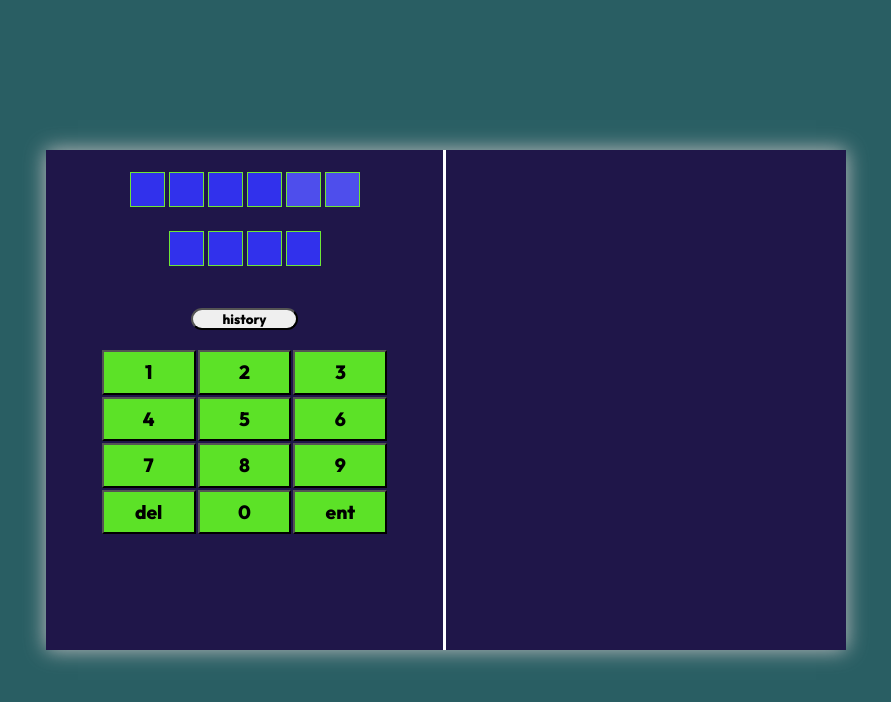
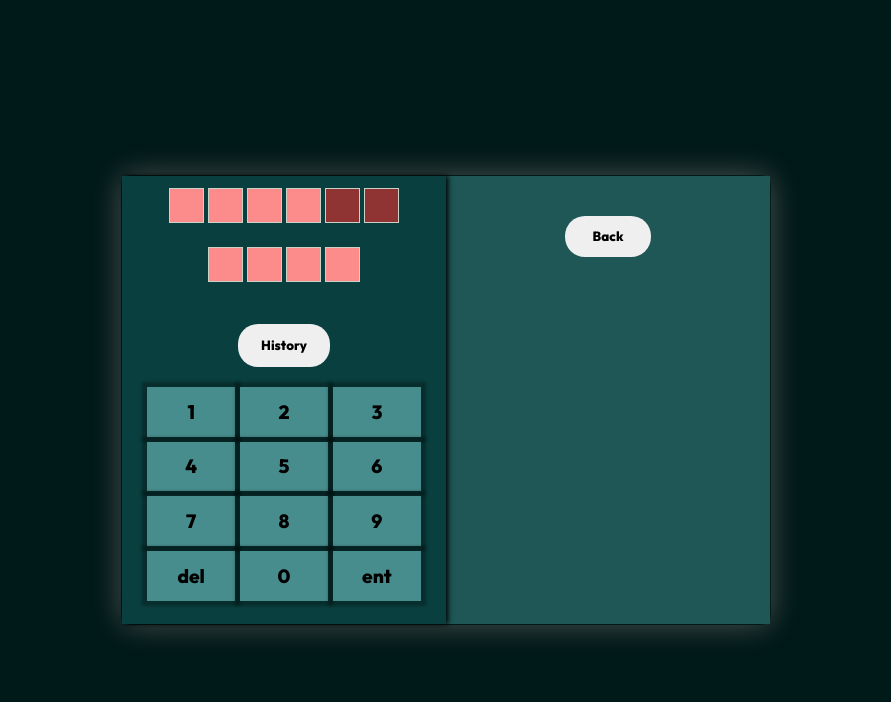
Before and after one commit to BrookFeleke/NumPo, a plain HTML site: page index.html in a window 1280 px wide. Shown: the whole page, without its empty margins (194-1085 px from the left). Drawn offline with Linux system fonts and the light colour scheme.

Commit message:
made  some ui changes:sparkles:

```diff
--- a/index.html
+++ b/index.html
@@ -26,7 +26,7 @@
           <div class="input cell" id="input-cell"></div>
           <div class="input cell" id="input-cell"></div>
         </div>
-        <button class="h-button">history</button>
+        <button class="h-button">History</button>
         <div class="keyboard">
           <button class="key" data-key="1">1</button>
           <button class="key" data-key="2">2</button>
@@ -43,6 +43,7 @@
         </div>
       </div>
       <div class="history">
+
         <!-- <div class="result-c">
             <div class="cell"></div>
             <div class="cell"></div>
@@ -51,7 +52,7 @@
             <div class="cell result-cell"></div>
             <div class="cell result-cell"></div>
           </div> -->
-
+          <button class="back-button">Back</button>
       </div>
     </div>
 
--- a/script.js
+++ b/script.js
@@ -2,35 +2,59 @@ const historyButton = document.querySelector(".h-button");
 const history = document.querySelector(".history");
 const container = document.querySelector(".container");
 const game = document.querySelector(".game");
-const inputGrid = document.querySelector(".input-c")
-const latestResult = document.querySelector(".result-c")
+const inputGrid = document.querySelector(".input-c");
+const latestResult = document.querySelector(".result-c");
+const back = document.querySelector(".back-button")
+var width = window.innerWidth > 0 ? window.innerWidth : screen.width;
+
+console.log("width");
+console.log(width);
+
+function modileResp() {
+  if (width < 640) {
+  }
+}
+
+back.addEventListener("click", () => {
+
+        container.classList.toggle("active");
+        history.classList.toggle("mobile");
+        game.classList.toggle("mobile");
+
+})
 
 historyButton.addEventListener("click", () => {
+  if (width > 640) {
     container.classList.toggle("active");
     history.classList.toggle("active");
     game.classList.toggle("active");
+  } else {
+    container.classList.toggle("active");
+    history.classList.toggle("mobile");
+    game.classList.toggle("mobile");
+  }
 });
 
 const randomNumber = [];
 
 function getRan() {
-    return Math.floor(Math.random() * 10)
+  return Math.floor(Math.random() * 10);
 }
 //generated random number
-function generateRandom(){
-    for( var i = 0; i < 4; i++){
-        if(i === 0){
+function generateRandom() {
+  for (var i = 0; i < 4; i++) {
+    if (i === 0) {
       var random = getRan();
-            while(random === 0) random = getRan();
+      while (random === 0) random = getRan();
       randomNumber[i] = random;
-        } else{
+    } else {
       var random = getRan();
-        while(randomNumber.includes(random)) random = getRan();
+      while (randomNumber.includes(random)) random = getRan();
       randomNumber[i] = random;
     }
   }
-    console.log(randomNumber)
-};
+  console.log(randomNumber);
+}
 
 function startInteraction() {
   generateRandom();
@@ -52,7 +76,7 @@ function handleMouseClick(e) {
     submitGuess();
   }
   if (e.target.matches("[data-delete]")) {
-    deleteKey()
+    deleteKey();
   }
 }
 
@@ -63,54 +87,52 @@ function handleKeyPress(e) {
   if (e.key === "Backspace" || e.key === "Delete") {
     deleteKey();
   }
-  if(e.key.match(/^[0-9]$/)) {
-      pressKey(e.key)
+  if (e.key.match(/^[0-9]$/)) {
+    pressKey(e.key);
   }
 }
 
 function deleteKey() {
   const activeTiles = getActiveTiles();
-    const lastTile = activeTiles[activeTiles.length - 1]
+  const lastTile = activeTiles[activeTiles.length - 1];
 
-    if(lastTile == null)
-        return
-    lastTile.textContent = '';
-    delete lastTile.dataset.state
-    delete lastTile.dataset.number
-
+  if (lastTile == null) return;
+  lastTile.textContent = "";
+  delete lastTile.dataset.state;
+  delete lastTile.dataset.number;
 }
 
 function pressKey(key) {
-    const nextTile = inputGrid.querySelector(":not([data-number])")
+  const nextTile = inputGrid.querySelector(":not([data-number])");
   nextTile.dataset.number = key;
   nextTile.textContent = key;
-    nextTile.dataset.state = "filled"
+  nextTile.dataset.state = "filled";
 }
 
 function getActiveTiles() {
-    return inputGrid.querySelectorAll('[data-state="filled"]')
+  return inputGrid.querySelectorAll('[data-state="filled"]');
 }
 
 function submitGuess() {
-    let n = 0
-    let p = 0
+  let n = 0;
+  let p = 0;
   const userGuess = [];
   const activeTiles = getActiveTiles();
-    if(activeTiles.length < 3){
-        console.log(activeTiles.length)
-        alert("hello")
-        return
+  if (activeTiles.length < 3) {
+    console.log(activeTiles.length);
+    alert("hello");
+    return;
   } else {
-        for( var i = 0; i < 4; i++){
+    for (var i = 0; i < 4; i++) {
       userGuess[i] = activeTiles[i].innerHTML;
     }
 
     userGuess.forEach((digit, index) => {
-        if(randomNumber.includes(parseInt(digit)) ) {
+      if (randomNumber.includes(parseInt(digit))) {
         n++;
-            if(index === randomNumber.indexOf(parseInt(digit))) p++
+        if (index === randomNumber.indexOf(parseInt(digit))) p++;
       }
-    })
+    });
     // for( var i = 0; i < 4; i++){
     //     for( var j = 0; j < 4; j++){
     //         if(userGuess[i] = randomNumber[j]){
@@ -120,45 +142,42 @@ function submitGuess() {
     //     }
     // }
 
-    const latestR = latestResult.querySelectorAll(".cell")
-    for( var i = 0; i < 4; i++){
+    const latestR = latestResult.querySelectorAll(".cell");
+    for (var i = 0; i < 4; i++) {
       latestR[i].innerHTML = userGuess[i];
     }
     latestR[4].innerHTML = n;
     latestR[5].innerHTML = p;
 
-
-createElement(userGuess, n, p)
-    for( var i = 0; i < 4; i++){
+    createElement(userGuess, n, p);
+    for (var i = 0; i < 4; i++) {
       deleteKey();
     }
-    console.log(activeTiles)
+    console.log(activeTiles);
   }
-
-
 }
 
 function createElement(userGuess, n, p) {
-    console.log(userGuess)
-    const createdBlock = document.createElement("div")
-    createdBlock.classList.add("result-c")
-    for( var i = 0; i < 4; i++){
-        const createdCell = document.createElement("div")
-        createdCell.classList.add("cell")
-        createdCell.innerHTML = userGuess[i]
+  console.log(userGuess);
+  const createdBlock = document.createElement("div");
+  createdBlock.classList.add("result-c");
+  for (var i = 0; i < 4; i++) {
+    const createdCell = document.createElement("div");
+    createdCell.classList.add("cell");
+    createdCell.innerHTML = userGuess[i];
     createdBlock.appendChild(createdCell);
   }
-    const createdNCell = document.createElement("div")
-    createdNCell.classList.add("cell")
-    createdNCell.classList.add("result-cell")
+  const createdNCell = document.createElement("div");
+  createdNCell.classList.add("cell");
+  createdNCell.classList.add("result-cell");
   createdNCell.innerHTML = n;
   createdBlock.appendChild(createdNCell);
 
-    const createdPCell = document.createElement("div")
-    createdPCell.classList.add("cell")
-    createdPCell.classList.add("result-cell")
+  const createdPCell = document.createElement("div");
+  createdPCell.classList.add("cell");
+  createdPCell.classList.add("result-cell");
   createdPCell.innerHTML = p;
   createdBlock.appendChild(createdPCell);
-    history.appendChild(createdBlock)
+  history.appendChild(createdBlock);
 }
 startInteraction();
--- a/style.css
+++ b/style.css
@@ -5,9 +5,19 @@
     font-family: 'Outfit', sans-serif;
 }
 
+
+:root {
+    --backgroun-color : #001919;
+    --button-color: #488D8D ;
+    --game-color: #0A3F3F;
+    --history-color:#1F5656 ;
+    --cell-color: #FC8B8B;
+    --result-color: #903333;
+}
+
 body {
     box-sizing: border-box;
-    background-color: rgb(41, 94, 99);
+    background-color: var(--backgroun-color);
     display: flex;
      height: 100vh;
      justify-content: center;
@@ -15,31 +25,45 @@ body {
      margin: 0;
 }
 
+button {
+    border: none;
+}
+
 
 .container {
-    box-shadow: 0 0 20px rgba(230, 216, 216, 0.801);
-    width: 800px;
-    height: 500px;
+    box-shadow: 0px 0px 30px rgba(247, 203, 203, 0.31);
+    width: 650px;
+    height: 450px;
     display: flex;
-    background-color: rgb(31, 22, 73);
+    background-color: rgb(47, 46, 53);
+    border-radius: 10px;
+    border: #001919 1px solid;
 }
 .container.active {
     width: 400px;
 }
 .game {
-    padding: 20px;
+    padding: 10px;
     width: 50%;
     height: 100%;
     display: flex;
     flex-direction: column;
     align-items: center;
-    background-color: rgb(31, 22, 73);
-    border-right: white solid;
+    background-color: var(--game-color);
+    box-shadow: 2px 0px 5px;
+    z-index: 2;
+    /* border-right: white solid; */
 }
 
 .game.active {
     width: 100%;
     border-right: 0px;
+}
+.game.mobile {
+    position: fixed;
+    left: -100%;
+    transition: all 1s;
+    display: none;
 }
 
 .history {
@@ -47,17 +71,23 @@ body {
     width: 50%;
     height: 100%;
     display: flex;
+    background-color: var(--history-color);
     flex-direction: column;
     align-items: center;
     overflow-y: auto;
 }
 .history.active {
-
     position: fixed;
     left: -100%;
     transition: all 1s;
     display: none;
 }
+.history.mobile {
+
+    display: flex;
+    width: 100%;
+}
+
 .result-c {
     display: flex;
 }
@@ -69,6 +99,14 @@ body {
 }
 
 .h-button {
+    height: 10%;
+    width: 30%;
+    margin: 20px 0px;
+    border-radius: 20px;
+}
+.back-button {
+    height: 10%;
+    /* display: none; */
     width: 30%;
     margin: 20px 0px;
     border-radius: 20px;
@@ -76,29 +114,56 @@ body {
 
 .cell {
     color: antiquewhite;
-    text-align: center;
-    display: block;
+    display: flex;
+    justify-content: center;
+    align-items: center;
     width: 35px;
     height: 35px;
-    border: rgb(111, 231, 55) solid 1px;
-    background-color: rgb(49, 49, 236);
+    border: #cad1c7 solid 1px;
+    background-color: var(--cell-color);
     margin: 2px;
 }
 
 .result-cell {
-    background-color: rgb(78, 78, 236);
+    background-color: var(--result-color);
 }
 
 .keyboard {
-    width: 80%;
-    height: 40%;
+    width: 90%;
+    height: 50%;
     display: grid;
     grid-template-columns: 1fr 1fr 1fr;
-    gap: 2px;
+    gap: 5px;
 }
 
 .key {
-    background-color: rgb(92, 226, 39);
+    background-color: var(--button-color);
     font-size: larger;
     color: black;
+    box-shadow: 0px 0px 3px 5px rgba(0, 0, 0, 0.295);
+    transition: 2s ease-in-out;
 }
+
+.key:focus {
+    animation: sink-in 1s;
+}
+@keyframes sink-in {
+    0% {
+    box-shadow: inset 0px 0px 1px 5px rgba(0, 0, 0, 0.295);
+    }
+    50% {
+    box-shadow: inset 2px 2px 2px 2px rgba(0, 0, 0, 0.295);
+    }
+    75% {
+
+    }
+    100% {
+    box-shadow:  0px 0px 3px 5px rgba(0, 0, 0, 0.295);
+
+    }
+}
+/* @media (max-width: 640px) {
+.back-button {
+    display: block;
+}
+} */
```
Lines whose indentation alone changed are shown as unchanged.
